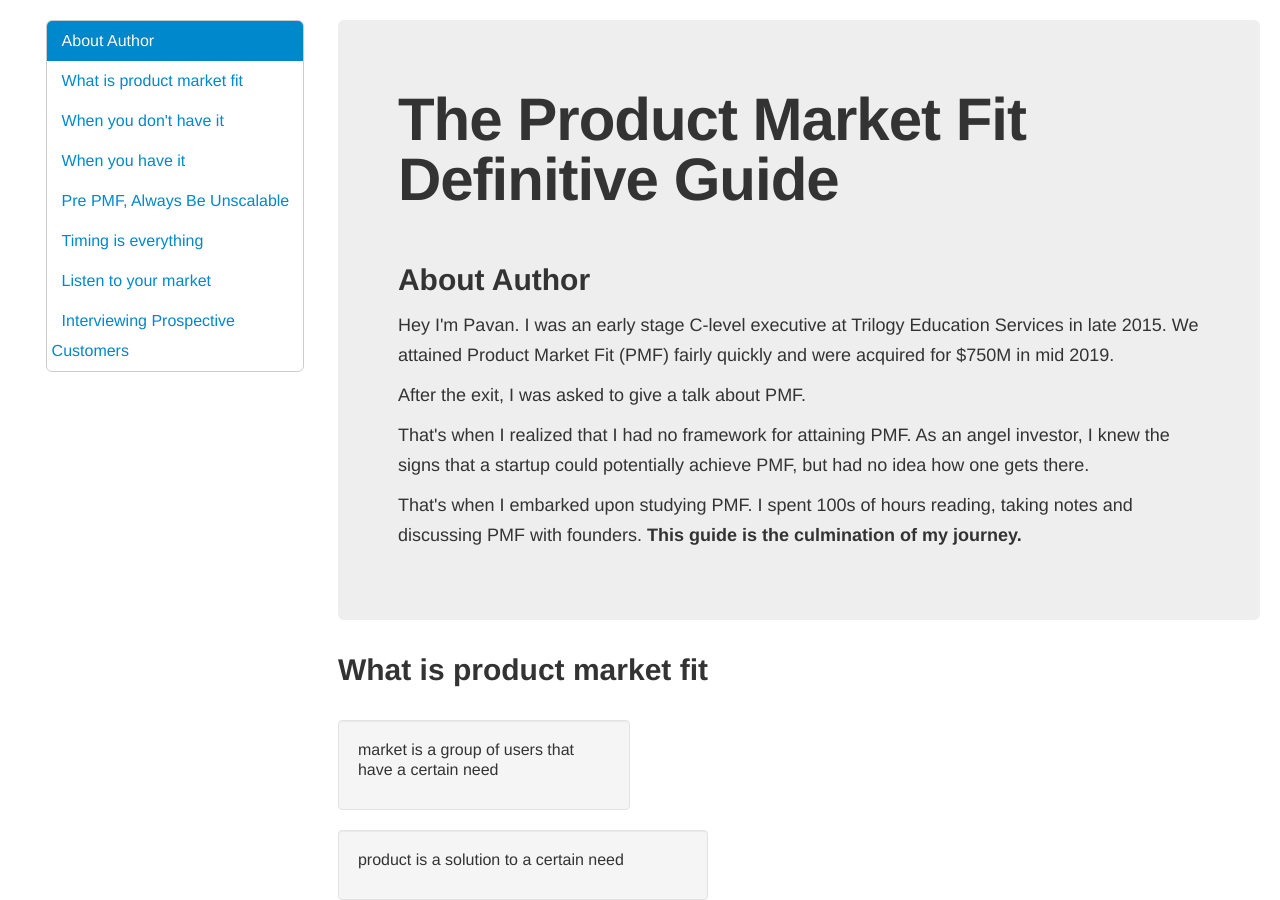
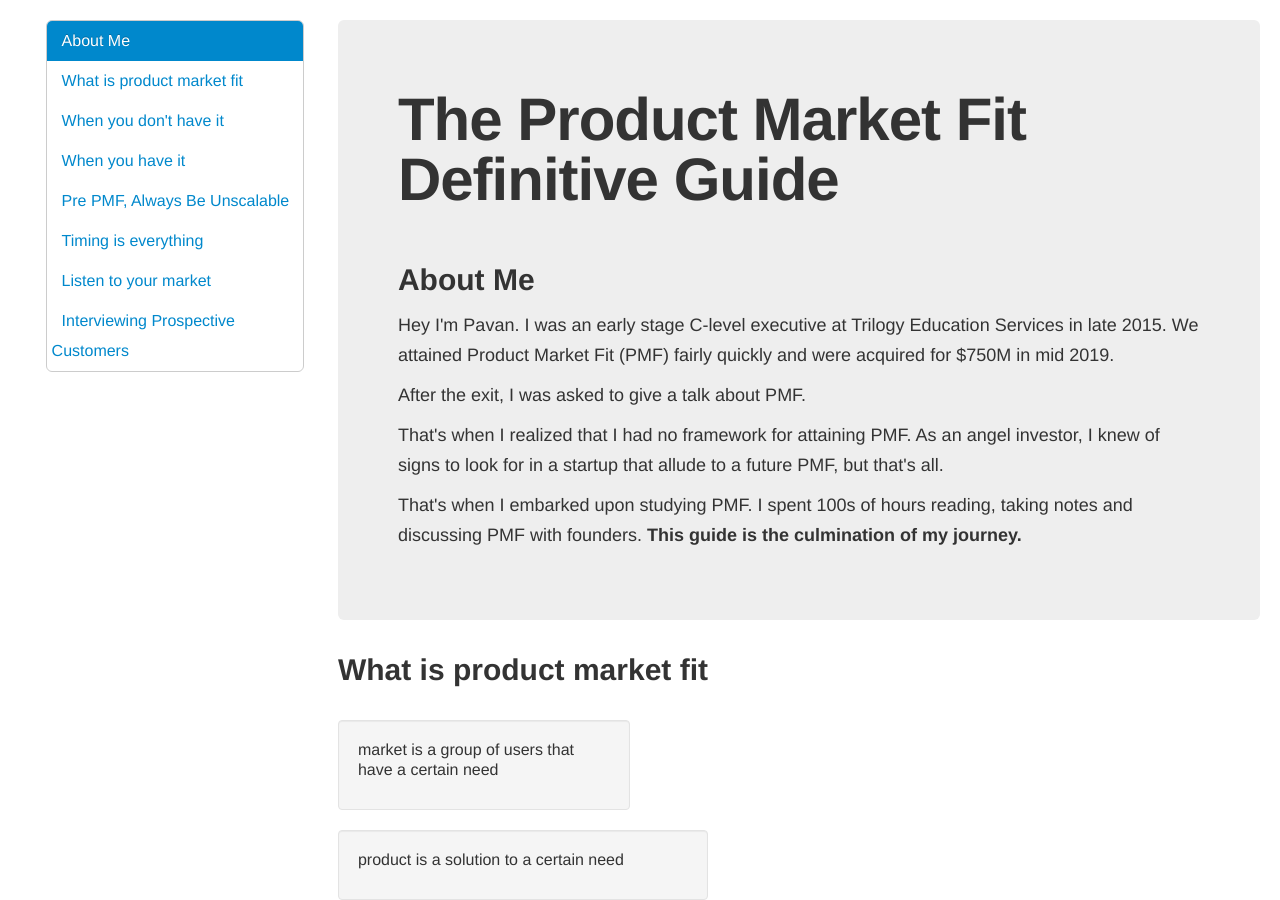
Before and after one commit to katpavan/katpavan.github.io, a Jekyll site: the page test.html, which Jekyll copies as it is, in a window 1280 px wide and 900 px high. Built offline with Jekyll 4.4.1, drawn with Linux system fonts in a browser that asks for light colours.

Commit message:
intro updated

```diff
--- a/test.html
+++ b/test.html
@@ -78,13 +78,13 @@
                     <h1>The Product Market Fit Definitive Guide</h1>
                         <br><br>
 
-                        <h2>About Author</h2>
+                        <h2>About Me</h2>
 
                         <p>Hey I'm Pavan. I was an early stage C-level executive at Trilogy Education Services in late 2015. We attained Product Market Fit (PMF) fairly quickly and were acquired for $750M in mid 2019.</p>
 
                         <p>After the exit, I was asked to give a talk about PMF.</p>
 
-                        <p>That's when I realized that I had no framework for attaining PMF. As an angel investor, I knew the signs that a startup could potentially achieve PMF, but had no idea how one gets there.</p>
+                        <p>That's when I realized that I had no framework for attaining PMF. As an angel investor, I knew of signs to look for in a startup that allude to a future PMF, but that's all.</p>
 
                         <p>That's when I embarked upon studying PMF. I spent 100s of hours reading, taking notes and discussing PMF with founders. <b>This guide is the culmination of my journey.</b></p>
                 </div>
```
